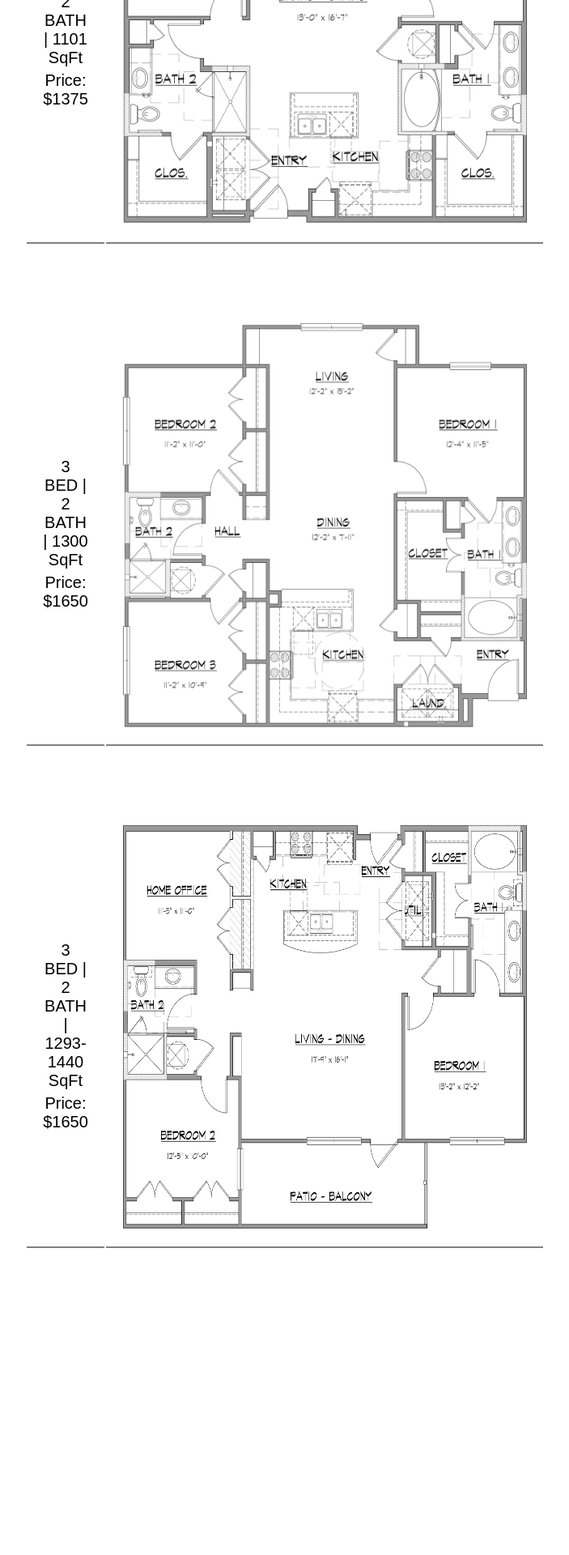
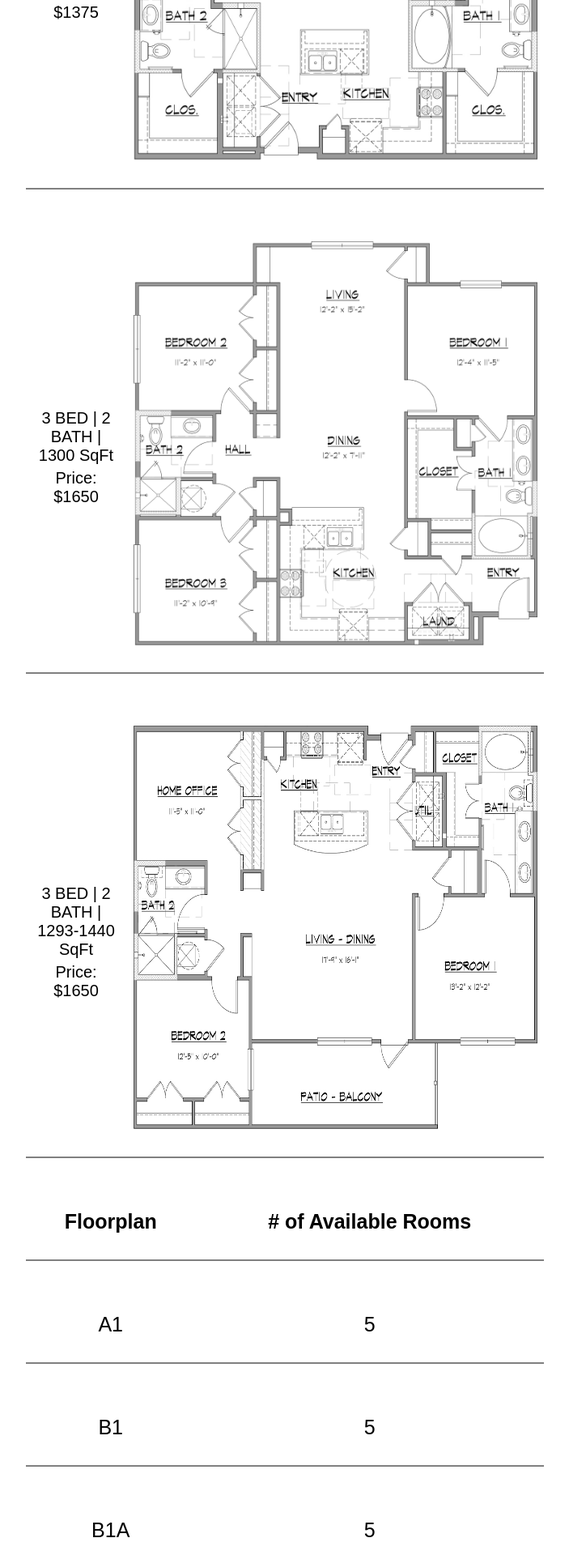
Before and after one commit to thebenjwheat/SeniorProject, a PHP site: page /floorplans.html in a window 1280 px wide. Shown: the part 1560-3480 px from the top of the page at 81% size, without its empty margins (288-991 px from the left). Before the commit the page ends 3101 px from the top, so only its background shows below. Run offline with PHP 8.4, Linux system fonts and the light colour scheme.

Commit message:
Added Inventory JS
Created Inventory JS. Need to work on a script to update values.

```diff
--- a/floorplans.html
+++ b/floorplans.html
@@ -7,6 +7,33 @@
 		<link rel="stylesheet" type="text/css" href="./styles/styles.css">
 		<link rel="stylesheet" type="text/css" href="./styles/javascript.css">
 	</head>
+
+	<script>
+		let inventoryData = [
+			{ name: 'A1', available: 5},
+			{ name: 'B1', available: 5},
+			{ name: 'B1A', available: 5},
+			{ name: 'C1', available: 5},
+			{ name: 'C2', available: 5}
+		];
+
+		window.onload = () => {
+			loadTableData(inventoryData);
+		};
+
+		function loadTableData(inventoryData) {
+			const tableBody = document.getElementById('tableData');
+			let dataHtml = '';
+
+			for(let inventory of inventoryData) {
+				dataHtml += `<tr><td>${inventory.name}</td><td>${inventory.available}</td></tr>`;
+			}
+			console.log(dataHtml)
+
+			tableBody.innerHTML = dataHtml;
+		};
+
+	</script>
 	<body>
 		<header class="banner">
 			<a href="index.html">
@@ -22,6 +49,7 @@
 			</ul>
 		</header>
 		<p id="applyHere">Apply Here</p>
+
 
 		<table>
 			<tr>
@@ -76,6 +104,17 @@
 			</tr>
 		</table>
 
+		<table class="inventory">
+			<thead>
+				<tr>
+					<th>Floorplan</th>
+					<th># of Available Rooms</th>
+				</tr>
+			</thead>
+
+			<tbody id="tableData"></tbody>
+		</table>
+
 
 
 
--- a/styles/styles.css
+++ b/styles/styles.css
@@ -7,19 +7,25 @@ a {
 }
 
 th,td {
-	padding: 20px;
-	padding-top: 15%;
+	padding: 8px;
 	text-align: center;
-	font-size: 15px;
+	font-size: 25px;
 	margin-left: auto;
 	margin-right: auto;
 	border-bottom: 2px solid grey;
+	padding-top: 10%;
+	padding-bottom: 5%;
 }
 
 table {
 	width: 50%;
 	margin-left: auto;
 	margin-right: auto;
+	border-collapse:collapse;
+}
+
+.inventory {
+	padding-bottom: 5%;
 }
 
 .floorplan {
@@ -35,7 +41,6 @@ table {
 	font-size: 30px;
 	color: black;
 	pointer-events:none;
-
 }
 
 .block {
```
